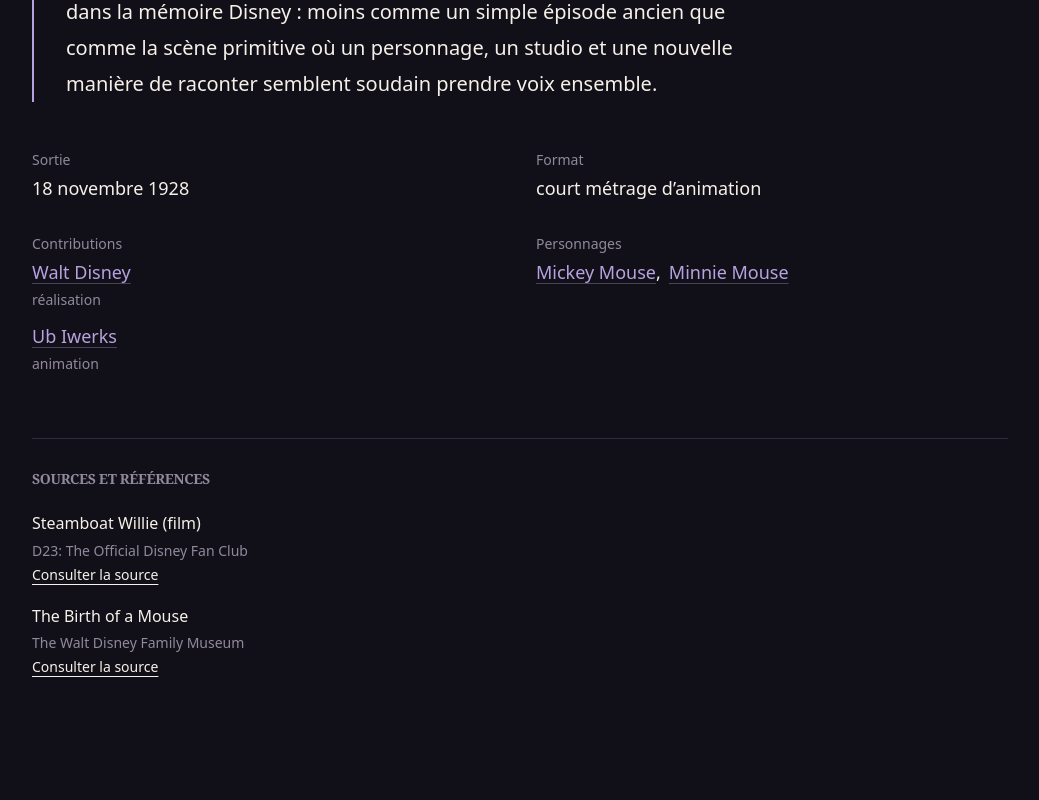
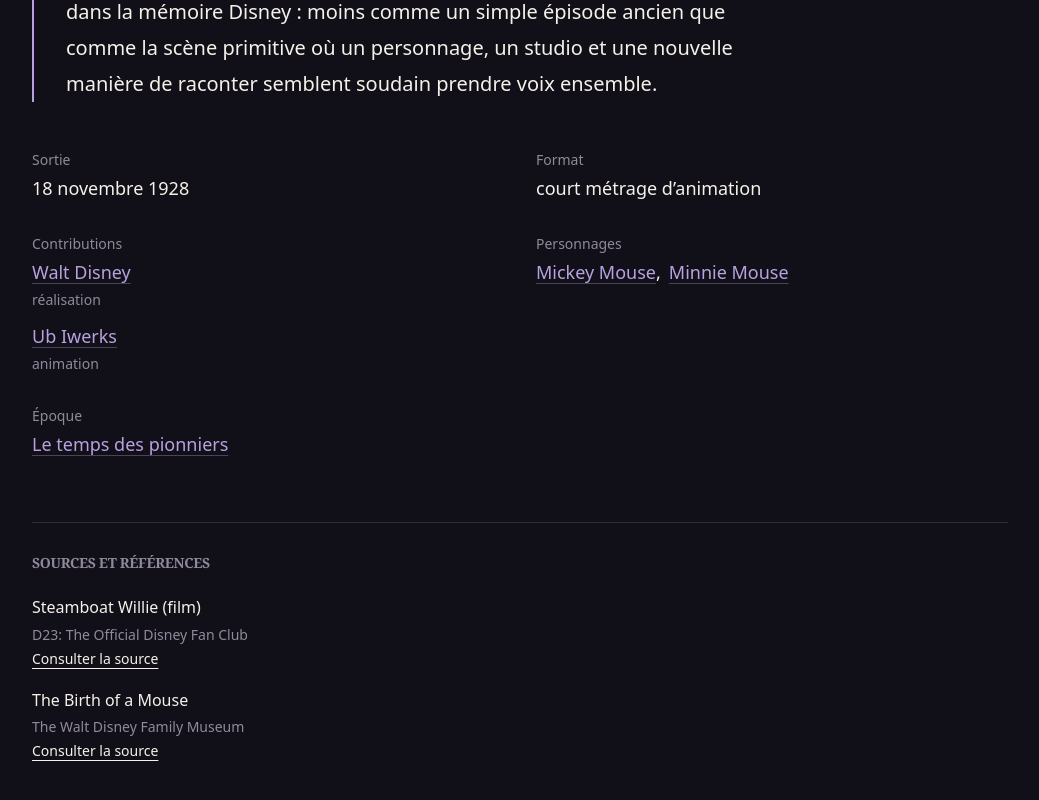
Before and after one commit to iamjulienjulien/ledisneyiste-codex, a Next.js app: page /oeuvres/steamboat-willie in a window 1280 px wide. Shown: the part 510-1310 px from the top of the page, without its empty margins (120-1159 px from the left). Before the commit the page ends 1254 px from the top, so only its background shows below. Built offline with nearby package versions, Linux system fonts and the light colour scheme.

Commit message:
🎬 Scène > Inscrire les premières fiches dans leur époque > 🐭 Julien

```diff
--- a/src/app/oeuvres/[slug]/page.tsx
+++ b/src/app/oeuvres/[slug]/page.tsx
@@ -3,6 +3,8 @@ import { notFound } from "next/navigation";
 import CodexFicheHeader from "@/components/codex/CodexFicheHeader";
 import ReferenceCodexLink from "@/components/codex/ReferenceCodexLink";
 import SourcesCodex from "@/components/codex/SourcesCodex";
+import EpoqueCodex from "@/components/codex/EpoqueCodex";
+import { getEpoquePourDate } from "@/data/epoques/relations";
 import { getOeuvreBySlug, oeuvres } from "@/data/catalogues";
 import { getFicheOeuvreBySlug } from "@/data/oeuvres";
 import { getSourcesByIds } from "@/data/sources";
@@ -51,6 +53,7 @@ export default async function OeuvrePage({
     }
 
     const sources = getSourcesByIds(fiche.sources);
+    const epoque = getEpoquePourDate(fiche.sortie.date);
 
     return (
         <main className="mx-auto w-full max-w-5xl px-6 py-16">
@@ -106,6 +109,8 @@ export default async function OeuvrePage({
                         ))}
                     </dd>
                 </div>
+
+                <EpoqueCodex epoque={epoque} />
             </dl>
 
             <SourcesCodex sources={sources} />
--- a/src/app/personnages/[slug]/page.tsx
+++ b/src/app/personnages/[slug]/page.tsx
@@ -8,6 +8,8 @@ import CodexFicheHeader from "@/components/codex/CodexFicheHeader";
 import ReferenceCodexLink from "@/components/codex/ReferenceCodexLink";
 import SourcesCodex from "@/components/codex/SourcesCodex";
 import RelationsCodex from "@/components/codex/RelationsCodex";
+import EpoqueCodex from "@/components/codex/EpoqueCodex";
+import { getEpoquePourDate } from "@/data/epoques/relations";
 import { formatDateHistorique } from "@/lib/date";
 
 export const dynamicParams = false;
@@ -54,6 +56,7 @@ export default async function PersonnagePage({
 
     const sources = getSourcesByIds(fiche.sources);
     const oeuvres = getOeuvresAvecPersonnage(slug);
+    const epoque = getEpoquePourDate(fiche.premiereApparition.date);
 
     return (
         <main className="mx-auto w-full max-w-5xl px-6 py-16">
@@ -102,6 +105,8 @@ export default async function PersonnagePage({
                         {formatDateHistorique(fiche.premiereApparition.date)}
                     </dd>
                 </div>
+
+                <EpoqueCodex epoque={epoque} />
             </dl>
 
             <RelationsCodex
--- /dev/null
+++ b/src/components/codex/EpoqueCodex.tsx
@@ -0,0 +1,22 @@
+import ReferenceCodexLink from "@/components/codex/ReferenceCodexLink";
+import type { ReferenceCodex } from "@/types/reference";
+
+type EpoqueCodexProps = {
+    epoque?: ReferenceCodex;
+};
+
+export default function EpoqueCodex({ epoque }: EpoqueCodexProps) {
+    if (!epoque) {
+        return null;
+    }
+
+    return (
+        <div>
+            <dt className="text-sm text-muted">Époque</dt>
+
+            <dd className="mt-1 text-lg text-ink">
+                <ReferenceCodexLink reference={epoque} />
+            </dd>
+        </div>
+    );
+}
--- /dev/null
+++ b/src/data/epoques/relations.ts
@@ -0,0 +1,39 @@
+import { epoques } from "@/data/catalogues";
+import { getFicheEpoqueBySlug } from "@/data/epoques";
+import type { DateHistorique } from "@/types/date";
+import type { ReferenceCodex } from "@/types/reference";
+
+function getAnnee(date: DateHistorique): number {
+    return Number(date.valeur.slice(0, 4));
+}
+
+export function getEpoquePourDate(
+    date: DateHistorique,
+): ReferenceCodex | undefined {
+    const annee = getAnnee(date);
+
+    const epoque = epoques.find((entree) => {
+        const fiche = getFicheEpoqueBySlug(entree.slug);
+
+        if (!fiche) {
+            return false;
+        }
+
+        const debut = getAnnee(fiche.periode.debut);
+        const fin = fiche.periode.fin
+            ? getAnnee(fiche.periode.fin)
+            : Number.POSITIVE_INFINITY;
+
+        return annee >= debut && annee <= fin;
+    });
+
+    if (!epoque) {
+        return undefined;
+    }
+
+    return {
+        nom: epoque.nom,
+        type: "epoque",
+        slug: epoque.slug,
+    };
+}
```
